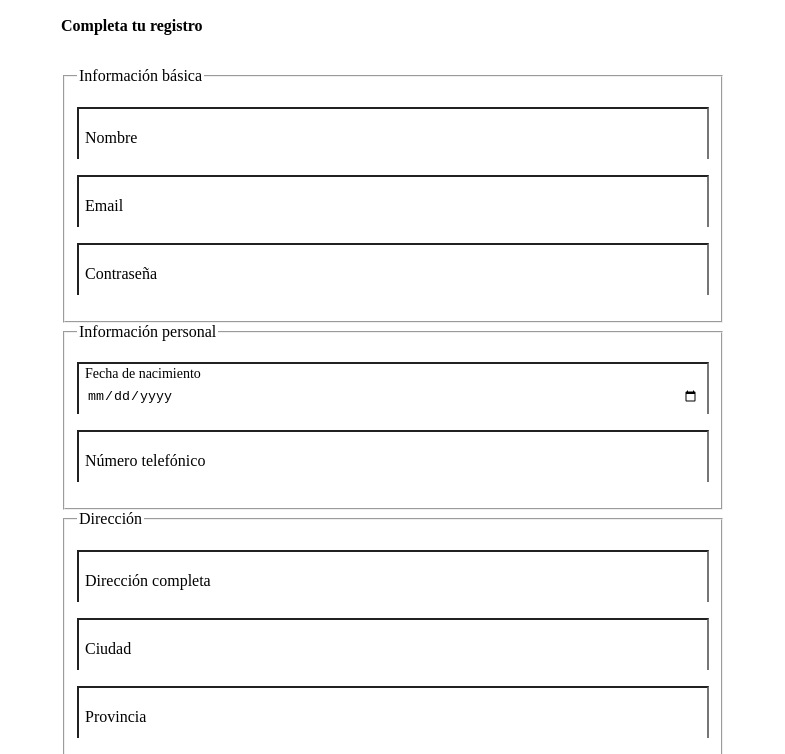
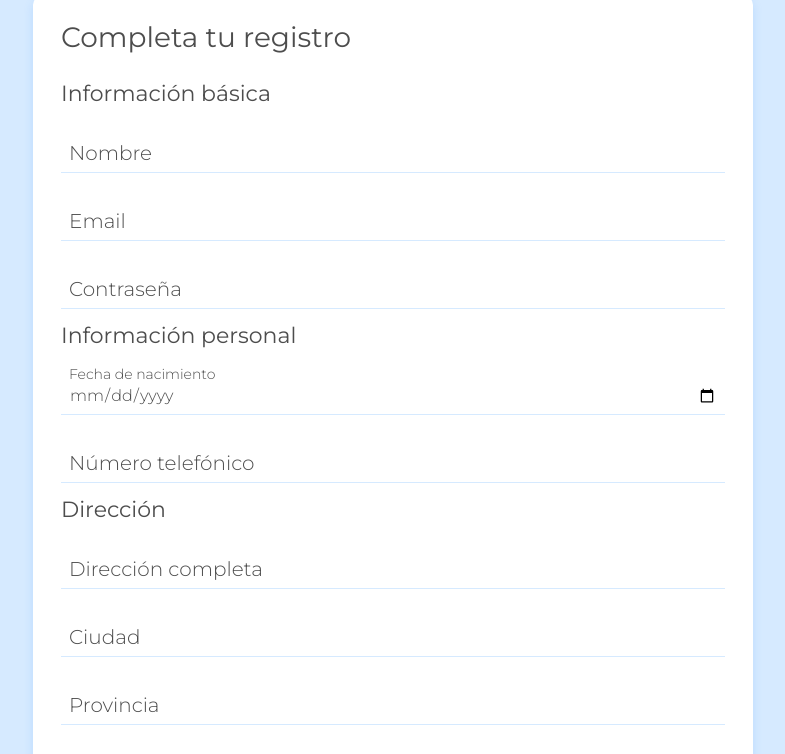
Before and after one commit to CastillaAgus/htmlvalidaciones, a plain HTML site: page index.html in a window 1280 px wide. Shown: the part 228-982 px from the top of the page, without its empty margins (247-1032 px from the left). Drawn offline with Linux system fonts and the light colour scheme.

Commit message:
Cambie import del css

```diff
--- a/assets/css/base/base.css
+++ b/assets/css/base/base.css
@@ -1,6 +1,5 @@
-@import url(_reset.css);
-@import url(_variables.css);
-
+@import url(reset.css);
+@import url(variables.css);
 body {
     background-color: var(--secondary-color);
     color: var(--contrast-dark-color);
```
Lines whose indentation alone changed are shown as unchanged.
